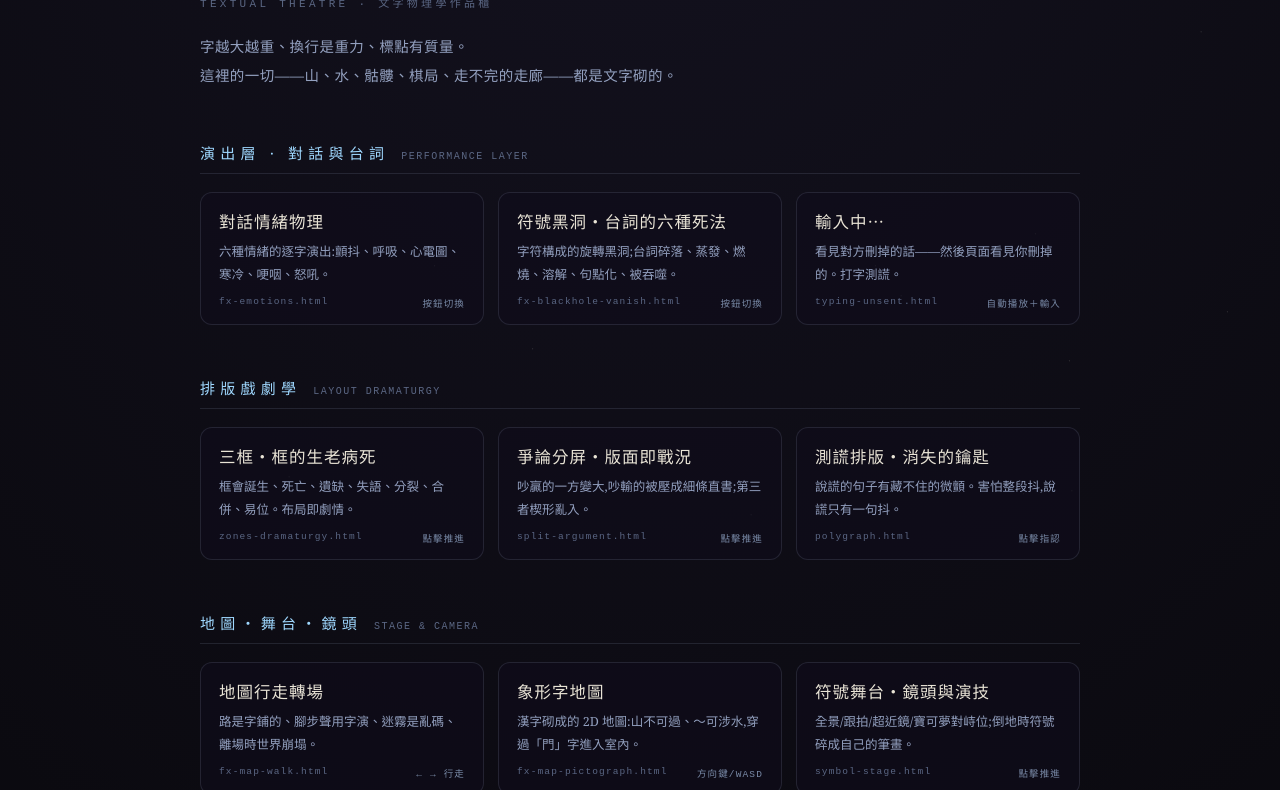
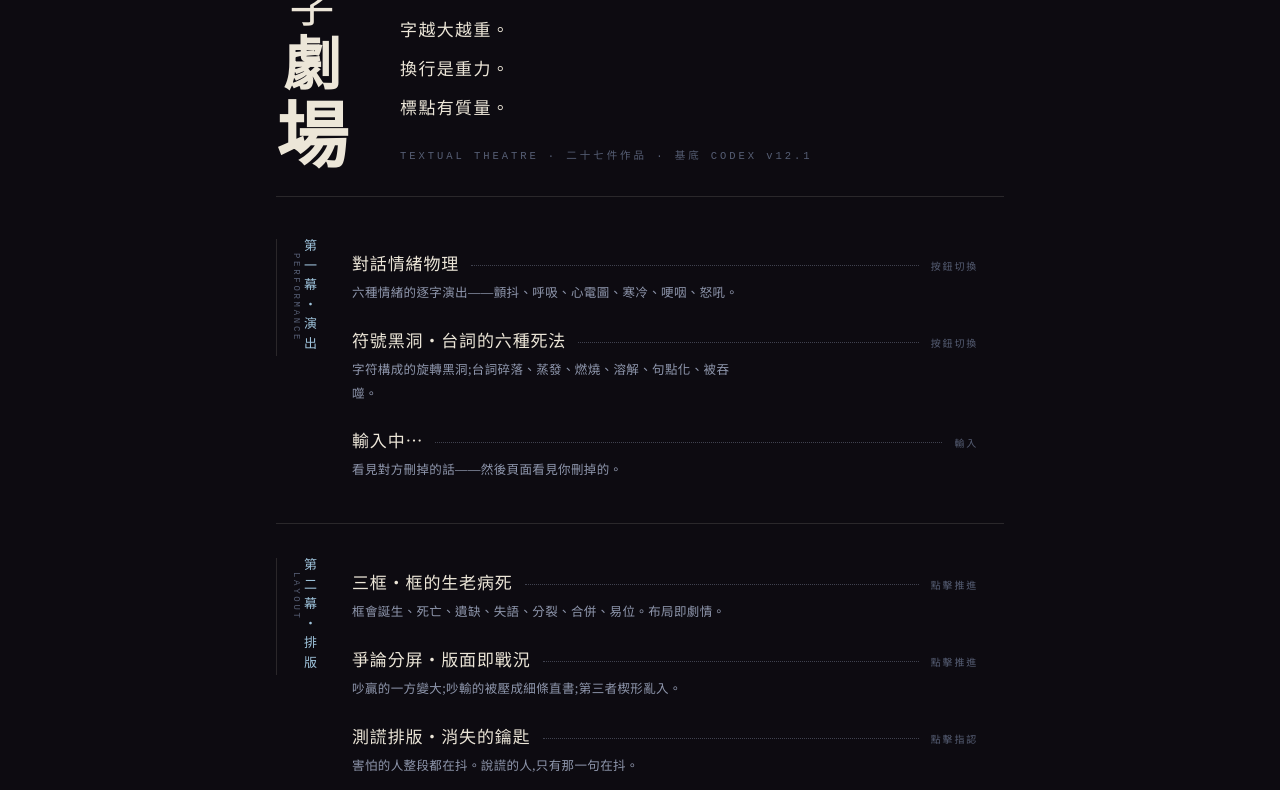
Before and after one commit to Monkeyzero-log/MONKEYZERO_LOG-BANANA, a plain HTML site: page site/index.html in a window 1280 px wide. Shown: the part 135-925 px from the top of the page. Drawn offline with Linux system fonts and the light colour scheme.

Commit message:
修改程式排版

```diff
--- a/site/index.html
+++ b/site/index.html
@@ -3,189 +3,215 @@
 <head>
 <meta charset="UTF-8">
 <meta name="viewport" content="width=device-width, initial-scale=1.0">
-<title>文字劇場 · 作品櫃</title>
+<title>文字劇場 · 節目單</title>
 <!--
-  作品櫃 index v1.0 —— 資料表驅動:
-  加新作品 = 在下方 DEMOS 陣列加一行,不用改任何其他程式。
+  作品櫃 index v2 —— 劇場節目單 × 線裝書目錄
+  ・標題直排、由上而下漸大漸重（字越大越重）,載入時依重量落定
+  ・每一幕左側一條直書書脊,條目用目錄引線而非卡片
+  ・加新作品 = 在 DEMOS 陣列加一行
 -->
 <style>
-  :root{ --paper:#e9e4d6; --muted:#93a0bf; --faint:#5b6784;
-         --warm:#ffb347; --cold:#9fd8ff; --line:rgba(147,160,191,.16); }
+  :root{
+    --bg:#0d0b11; --paper:#ece6d8; --muted:#8f97ad; --faint:#565e74;
+    --warm:#e8a35c; --cold:#9fc4dc;
+    --hair:rgba(236,230,216,.13);
+  }
   *{box-sizing:border-box}
-  body{ margin:0; background:radial-gradient(120% 90% at 50% -10%, #141220, #0b0a10 70%);
-    color:var(--paper); font-family:Georgia,'Noto Serif TC','PMingLiU',serif;
-    min-height:100vh; }
-  #wrap{ max-width:920px; margin:0 auto; padding:64px 20px 80px; }
+  html{scroll-behavior:smooth}
+  body{ margin:0; background:var(--bg); color:var(--paper);
+    font-family:'Noto Serif TC',Georgia,'PMingLiU',serif;
+    -webkit-font-smoothing:antialiased; }
+  a{ color:inherit; text-decoration:none; }
+  a:focus-visible{ outline:1px solid var(--warm); outline-offset:4px; }
 
-  header h1{ font-size:38px; letter-spacing:18px; margin:0; font-weight:normal; }
-  header .sub{ font:11px 'Courier New',monospace; letter-spacing:.3em;
-    color:var(--faint); margin-top:10px; animation:breathe 5s ease-in-out infinite; }
-  @keyframes breathe{ 50%{ opacity:.45; } }
-  header .intro{ color:var(--muted); font-size:14.5px; line-height:2;
-    margin-top:22px; max-width:640px; letter-spacing:.03em; }
+  #wrap{ max-width:780px; margin:0 auto; padding:72px 26px 88px; }
 
-  .group{ margin-top:52px; }
-  .group h2{ font-size:15px; letter-spacing:.35em; color:var(--cold);
-    font-weight:normal; border-bottom:1px solid var(--line);
-    padding-bottom:10px; }
-  .group h2 small{ color:var(--faint); letter-spacing:.15em;
-    font:10px 'Courier New',monospace; margin-left:12px; }
+  /* ── 楔子:標題示範物理 ── */
+  #hero{ display:grid; grid-template-columns:auto 1fr; gap:52px;
+    align-items:end; margin-bottom:26px; }
+  #title{ display:flex; flex-direction:column; align-items:center;
+    line-height:1; gap:6px; }
+  #title span{ display:block;
+    animation:land .8s cubic-bezier(.25,1.35,.45,1) both; }
+  #title span:nth-child(1){ font-size:38px; font-weight:300; animation-delay:.05s; }
+  #title span:nth-child(2){ font-size:47px; font-weight:500; animation-delay:.18s; }
+  #title span:nth-child(3){ font-size:58px; font-weight:700; animation-delay:.34s; }
+  #title span:nth-child(4){ font-size:72px; font-weight:900; animation-delay:.54s; }
+  @keyframes land{ from{ opacity:0; transform:translateY(-34px);} }
 
-  .cards{ display:grid; grid-template-columns:repeat(auto-fill,minmax(260px,1fr));
-    gap:14px; margin-top:18px; }
-  a.card{ display:block; text-decoration:none; color:inherit;
-    background:rgba(16,13,28,.6); border:1px solid var(--line);
-    border-radius:12px; padding:16px 18px 14px;
-    transition:transform .25s, border-color .25s, background .25s; }
-  a.card:hover{ transform:translateY(-3px);
-    border-color:rgba(255,179,71,.45); background:rgba(24,19,38,.7); }
-  .card .t{ font-size:16.5px; letter-spacing:.06em; }
-  .card .d{ color:var(--muted); font-size:12.5px; line-height:1.8;
-    margin-top:8px; min-height:2.6em; }
-  .card .meta{ display:flex; justify-content:space-between; margin-top:10px;
-    font:9.5px 'Courier New',monospace; letter-spacing:.12em; color:var(--faint); }
-  .card .op{ color:#7a8ba8; }
+  #manifesto{ padding-bottom:8px; }
+  #manifesto .verse{ font-size:17px; line-height:2.3; letter-spacing:.08em;
+    color:var(--paper); }
+  #manifesto .meta{ margin-top:20px;
+    font:10.5px 'Courier New',monospace; letter-spacing:.28em; color:var(--faint); }
 
-  .cards.mini{ grid-template-columns:repeat(auto-fill,minmax(180px,1fr)); gap:10px; }
-  .cards.mini a.card{ padding:12px 14px 10px; }
-  .cards.mini .t{ font-size:13.5px; }
-  .cards.mini .d{ display:none; }
+  #rule{ border:none; border-top:1px solid var(--hair); margin:0 0 8px; }
 
-  footer{ margin-top:64px; padding-top:20px; border-top:1px solid var(--line);
-    color:var(--faint); font-size:12px; line-height:2; letter-spacing:.05em; }
-  footer a{ color:var(--muted); }
-  footer a:hover{ color:var(--warm); }
+  /* ── 幕:直書書脊 + 目錄引線 ── */
+  .act{ display:grid; grid-template-columns:44px 1fr; gap:30px;
+    padding:34px 0 30px; border-bottom:1px solid var(--hair); }
+  .spine{ writing-mode:vertical-rl; font-size:13px; letter-spacing:.5em;
+    color:var(--cold); border-left:1px solid var(--hair); padding-left:14px;
+    height:fit-content; }
+  .spine small{ display:block; writing-mode:vertical-rl;
+    font:9px 'Courier New',monospace; letter-spacing:.3em;
+    color:var(--faint); margin-top:14px; }
 
-  .dust{ position:fixed; pointer-events:none; color:rgba(233,228,214,.18);
-    font-size:9px; z-index:0; }
-  #wrap{ position:relative; z-index:1; }
+  .entry{ display:block; padding:11px 2px; }
+  .entry .row{ display:flex; align-items:baseline; gap:12px; }
+  .entry .t{ font-size:17px; letter-spacing:.05em; white-space:nowrap;
+    transition:letter-spacing .35s; }
+  .entry .leader{ flex:1; border-bottom:1px dotted rgba(143,151,173,.4);
+    transform:translateY(-4px); transition:border-color .35s; }
+  .entry .op{ font:10px 'Courier New',monospace; letter-spacing:.18em;
+    color:var(--faint); white-space:nowrap; }
+  .entry .open{ font-size:12px; color:var(--warm); opacity:0;
+    transform:translateX(-6px); transition:opacity .3s, transform .3s; }
+  .entry .d{ margin-top:6px; font-size:12.5px; line-height:1.9;
+    color:var(--muted); letter-spacing:.03em; max-width:56ch; }
+  .entry:hover .t, .entry:focus-visible .t{ letter-spacing:.14em; }
+  .entry:hover .leader{ border-color:rgba(232,163,92,.55); }
+  .entry:hover .open, .entry:focus-visible .open{ opacity:1; transform:none; }
+
+  /* ── 附錄:引擎驗收 ── */
+  .appendix .entries{ columns:2; column-gap:44px; }
+  .appendix .entry{ break-inside:avoid; padding:7px 2px; }
+  .appendix .t{ font-size:13.5px; }
+  .appendix .num{ font:10px 'Courier New',monospace; color:var(--faint);
+    letter-spacing:.15em; margin-right:10px; }
+
+  footer{ margin-top:44px; color:var(--faint); font-size:12px;
+    line-height:2.1; letter-spacing:.05em; }
+  footer a{ color:var(--muted); border-bottom:1px dotted rgba(143,151,173,.4); }
+  footer a:hover{ color:var(--warm); border-color:var(--warm); }
+
+  @media (max-width:620px){
+    #wrap{ padding:48px 20px 64px; }
+    #hero{ grid-template-columns:1fr; gap:26px; align-items:start; }
+    #title{ flex-direction:row; align-items:baseline; gap:10px; }
+    .act{ grid-template-columns:1fr; gap:14px; }
+    .spine{ writing-mode:horizontal-tb; border-left:none;
+      border-bottom:1px solid var(--hair); padding:0 0 8px; letter-spacing:.4em; }
+    .spine small{ display:inline; writing-mode:horizontal-tb; margin:0 0 0 12px; }
+    .appendix .entries{ columns:1; }
+    .entry .d{ max-width:none; }
+  }
   @media (prefers-reduced-motion:reduce){
-    header .sub{ animation:none; } .dust{ display:none; }
+    #title span{ animation:none; }
+    .entry .t,.entry .leader,.entry .open{ transition:none; }
   }
 </style>
 </head>
 <body>
 <div id="wrap">
-  <header>
-    <h1>文字劇場</h1>
-    <div class="sub">TEXTUAL THEATRE · 文字物理學作品櫃</div>
-    <div class="intro">
-      字越大越重、換行是重力、標點有質量。<br>
-      這裡的一切——山、水、骷髏、棋局、走不完的走廊——都是文字砌的。
+  <header id="hero">
+    <div id="title" aria-label="文字劇場">
+      <span>文</span><span>字</span><span>劇</span><span>場</span>
+    </div>
+    <div id="manifesto">
+      <div class="verse">字越大越重。<br>換行是重力。<br>標點有質量。</div>
+      <div class="meta">TEXTUAL THEATRE · 二十七件作品 · 基底 CODEX v12.1</div>
     </div>
   </header>
-  <div id="groups"></div>
+  <hr id="rule">
+  <main id="acts"></main>
   <footer>
-    設計文件：<a href="docs/mechanisms-catalog-v1.0.md">機制總目錄 v1.0</a> ·
-    <a href="docs/design-notes-v0.1.md">設計筆記 v0.1</a>
-    （在 GitHub 倉庫頁閱讀排版較佳）<br>
-    基底：Textual Physics Codex v12.1 · 除引擎驗收外均為佔位文本，正式文本替換資料表即可。
+    設計文件——<a href="docs/mechanisms-catalog-v1.0.md">機制總目錄 v1.0</a>、
+    <a href="docs/design-notes-v0.1.md">設計筆記 v0.1</a>（於 GitHub 倉庫頁閱讀排版較佳）。<br>
+    除引擎驗收外,各作品文本均為佔位示意;正式文本替換資料表即可。
   </footer>
 </div>
 
 <script>
 'use strict';
-/* ══ 作品資料表:加作品 = 加一行 ══ */
+/* ══ 節目單資料表:加作品 = 加一行 ══ */
 const DEMOS = [
-  { g:'演出層 · 對話與台詞', en:'PERFORMANCE LAYER', items:[
+  { act:'第一幕', name:'演出', en:'PERFORMANCE', items:[
     { t:'對話情緒物理', f:'demos/fx-emotions.html',
-      d:'六種情緒的逐字演出:顫抖、呼吸、心電圖、寒冷、哽咽、怒吼。', op:'按鈕切換' },
+      d:'六種情緒的逐字演出——顫抖、呼吸、心電圖、寒冷、哽咽、怒吼。', op:'按鈕切換' },
     { t:'符號黑洞・台詞的六種死法', f:'demos/fx-blackhole-vanish.html',
       d:'字符構成的旋轉黑洞;台詞碎落、蒸發、燃燒、溶解、句點化、被吞噬。', op:'按鈕切換' },
     { t:'輸入中⋯', f:'demos/typing-unsent.html',
-      d:'看見對方刪掉的話——然後頁面看見你刪掉的。打字測謊。', op:'自動播放＋輸入' },
+      d:'看見對方刪掉的話——然後頁面看見你刪掉的。', op:'輸入' },
   ]},
-  { g:'排版戲劇學', en:'LAYOUT DRAMATURGY', items:[
+  { act:'第二幕', name:'排版', en:'LAYOUT', items:[
     { t:'三框・框的生老病死', f:'demos/zones-dramaturgy.html',
       d:'框會誕生、死亡、遺缺、失語、分裂、合併、易位。布局即劇情。', op:'點擊推進' },
     { t:'爭論分屏・版面即戰況', f:'demos/split-argument.html',
-      d:'吵贏的一方變大,吵輸的被壓成細條直書;第三者楔形亂入。', op:'點擊推進' },
+      d:'吵贏的一方變大;吵輸的被壓成細條直書;第三者楔形亂入。', op:'點擊推進' },
     { t:'測謊排版・消失的鑰匙', f:'demos/polygraph.html',
-      d:'說謊的句子有藏不住的微顫。害怕整段抖,說謊只有一句抖。', op:'點擊指認' },
+      d:'害怕的人整段都在抖。說謊的人,只有那一句在抖。', op:'點擊指認' },
   ]},
-  { g:'地圖・舞台・鏡頭', en:'STAGE & CAMERA', items:[
+  { act:'第三幕', name:'舞台', en:'STAGE', items:[
     { t:'地圖行走轉場', f:'demos/fx-map-walk.html',
       d:'路是字鋪的、腳步聲用字演、迷霧是亂碼、離場時世界崩塌。', op:'← → 行走' },
     { t:'象形字地圖', f:'demos/fx-map-pictograph.html',
-      d:'漢字砌成的 2D 地圖:山不可過、～可涉水,穿過「門」字進入室內。', op:'方向鍵/WASD' },
+      d:'漢字砌成的地圖:山不可過、～可涉水;穿過「門」字進入室內。', op:'方向鍵' },
     { t:'符號舞台・鏡頭與演技', f:'demos/symbol-stage.html',
-      d:'全景/跟拍/超近鏡/寶可夢對峙位;倒地時符號碎成自己的筆畫。', op:'點擊推進' },
+      d:'跟拍、超近鏡、寶可夢對峙位;倒地時符號碎成自己的筆畫。', op:'點擊推進' },
   ]},
-  { g:'詩與文的演出', en:'POEM & FIC', items:[
-    { t:'圓美 v2 · 詩就是那個圈', f:'demos/poem-yuanmei-v2.html',
-      d:'詩句逐字走上圓周;「距離完美還差一筆」被彈射成缺口,屍體躺在地上。', op:'點擊推進' },
-    { t:'圓美 v1 · 捲動版', f:'demos/poem-yuanmei-v1.html',
-      d:'捲動逐行顯影、聲音字體學、自我示範的字、永遠差一寸的圓。', op:'向下捲動' },
-    { t:'黑白棋（HP同人）', f:'demos/fic-othello.html',
-      d:'擬聲詞是節拍器:啪＝翻中盤、喀噠＝佈死角、砰＝掀桌、終局連鎖翻轉。', op:'點擊推進' },
+  { act:'第四幕', name:'詩文', en:'POEM & FIC', items:[
+    { t:'圓美 v2・詩就是那個圈', f:'demos/poem-yuanmei-v2.html',
+      d:'詩句逐字走上圓周;「距離完美還差一筆」被彈射成缺口。', op:'點擊推進' },
+    { t:'圓美 v1・捲動版', f:'demos/poem-yuanmei-v1.html',
+      d:'捲動逐行顯影、聲音字體學、永遠差一寸的圓。', op:'向下捲動' },
+    { t:'黑白棋', f:'demos/fic-othello.html',
+      d:'擬聲詞是節拍器:啪＝翻中盤、喀噠＝佈死角、砰＝掀桌。', op:'點擊推進' },
   ]},
-  { g:'四題材樣本', en:'GENRE SAMPLES', items:[
+  { act:'第五幕', name:'四題材', en:'GENRE SAMPLES', items:[
     { t:'荒島・第七天', f:'demos/island-day7.html',
-      d:'不做血條:飢餓的字變細、發燒的字失焦;信任是引力,營地自己裂成兩團。', op:'點擊推進' },
+      d:'飢餓的字變細、發燒的字失焦;信任是引力,營地自己裂成兩團。', op:'點擊推進' },
     { t:'輪迴・第 N 夜', f:'demos/loop-night.html',
-      d:'死亡後時間倒帶;主角失憶,頁面記得——關掉再回來,殘骸還在。', op:'點擊推進' },
+      d:'死亡後時間倒帶。主角失憶,頁面記得。', op:'點擊推進' },
     { t:'OC・小房間', f:'demos/oc-room.html',
-      d:'可探索的字符房間+桌寵 OC:會閒晃、看你、被點會蹦跳說話。', op:'點擊探索' },
+      d:'可探索的字符房間;桌寵 OC 會閒晃、看你、被點會說話。', op:'點擊探索' },
   ]},
-  { g:'偽3D與風景', en:'PSEUDO-3D & SCENERY', items:[
+  { act:'第六幕', name:'幻境', en:'PSEUDO-3D', items:[
     { t:'偽3D 四景', f:'demos/pseudo3d-4scenes.html',
       d:'星穹穿越、筆畫密度甜甜圈、深度舞台、走不完的迴廊。', op:'按鈕切換' },
     { t:'注視・骷髏與面具', f:'demos/gaze-skull.html',
       d:'亮的地方都是「死」字;眼窩裡的紅光跟著你的游標。', op:'移動滑鼠' },
     { t:'字符山水', f:'demos/char-landscape.html',
-      d:'山用山字堆、雁陣排成人字;拖時辰滑桿看一天的顏色流過。', op:'滑桿/視差' },
+      d:'山用山字堆、雁陣排成人字;拖時辰滑桿看一天的顏色流過。', op:'滑桿' },
   ]},
-  { g:'引擎驗收 Demo', en:'ENGINE ACCEPTANCE · Codex v12.1', mini:true, items:[
-    { t:'01 石頭下落反彈', f:'demos/engine-01-stone-bounce.html' },
-    { t:'02 冰的相變循環', f:'demos/engine-02-phase-cycle.html' },
-    { t:'03 FIRE+WATER', f:'demos/engine-03-fire-water.html' },
-    { t:'04 BOMB 爆炸', f:'demos/engine-04-bomb-blast.html' },
-    { t:'05 量子坍縮', f:'demos/engine-05-quantum-hover.html' },
-    { t:'06 光源投影', f:'demos/engine-06-light-shadow.html' },
-    { t:'07 聲源震動', f:'demos/engine-07-sound-vibration.html' },
-    { t:'08 浮力對照', f:'demos/engine-08-buoyancy.html' },
-    { t:'09 進化開關', f:'demos/engine-09-evolution-toggle.html' },
+  { act:'附錄', name:'引擎驗收', en:'ENGINE ACCEPTANCE', appendix:true, items:[
+    { n:'〇一', t:'石頭下落反彈', f:'demos/engine-01-stone-bounce.html' },
+    { n:'〇二', t:'冰的相變循環', f:'demos/engine-02-phase-cycle.html' },
+    { n:'〇三', t:'FIRE＋WATER', f:'demos/engine-03-fire-water.html' },
+    { n:'〇四', t:'BOMB 爆炸', f:'demos/engine-04-bomb-blast.html' },
+    { n:'〇五', t:'量子坍縮', f:'demos/engine-05-quantum-hover.html' },
+    { n:'〇六', t:'光源投影', f:'demos/engine-06-light-shadow.html' },
+    { n:'〇七', t:'聲源震動', f:'demos/engine-07-sound-vibration.html' },
+    { n:'〇八', t:'浮力對照', f:'demos/engine-08-buoyancy.html' },
+    { n:'〇九', t:'進化開關', f:'demos/engine-09-evolution-toggle.html' },
   ]},
 ];
 
-const root = document.getElementById('groups');
-DEMOS.forEach(G => {
-  const g = document.createElement('section');
-  g.className = 'group';
-  g.innerHTML = `<h2>${G.g}<small>${G.en}</small></h2>`;
-  const cards = document.createElement('div');
-  cards.className = 'cards' + (G.mini ? ' mini' : '');
-  G.items.forEach(it => {
+const acts = document.getElementById('acts');
+DEMOS.forEach(A => {
+  const sec = document.createElement('section');
+  sec.className = 'act' + (A.appendix ? ' appendix' : '');
+  const spine = document.createElement('div');
+  spine.className = 'spine';
+  spine.innerHTML = `${A.act}・${A.name}<small>${A.en}</small>`;
+  const box = document.createElement('div');
+  box.className = 'entries';
+  A.items.forEach(it => {
     const a = document.createElement('a');
-    a.className = 'card'; a.href = it.f;
-    a.innerHTML = `<div class="t">${it.t}</div>`
-      + (it.d ? `<div class="d">${it.d}</div>` : '')
-      + `<div class="meta"><span>${it.f.replace('demos/','')}</span>`
-      + (it.op ? `<span class="op">${it.op}</span>` : '') + `</div>`;
-    cards.appendChild(a);
+    a.className = 'entry'; a.href = it.f;
+    a.innerHTML =
+      `<div class="row">`
+      + (it.n ? `<span class="num">${it.n}</span>` : '')
+      + `<span class="t">${it.t}</span><span class="leader"></span>`
+      + (it.op ? `<span class="op">${it.op}</span>` : '')
+      + `<span class="open">開</span></div>`
+      + (it.d ? `<div class="d">${it.d}</div>` : '');
+    box.appendChild(a);
   });
-  g.appendChild(cards);
-  root.appendChild(g);
+  sec.appendChild(spine);
+  sec.appendChild(box);
+  acts.appendChild(sec);
 });
-
-/* 一點點漂浮的塵埃 */
-if (!matchMedia('(prefers-reduced-motion: reduce)').matches) {
-  for (let i = 0; i < 14; i++) {
-    const s = document.createElement('span');
-    s.className = 'dust'; s.textContent = '·';
-    s.style.left = Math.random() * 100 + 'vw';
-    s.style.top = Math.random() * 100 + 'vh';
-    document.body.appendChild(s);
-    const ph = Math.random() * 6, sp = 12 + Math.random() * 20;
-    (function drift(t0) {
-      requestAnimationFrame(now => {
-        s.style.transform =
-          `translate(${Math.sin(now/4000+ph)*sp}px, ${Math.cos(now/5200+ph)*sp}px)`;
-        drift(now);
-      });
-    })(0);
-  }
-}
 </script>
 </body>
 </html>
```
